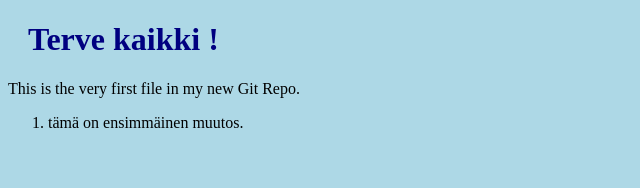
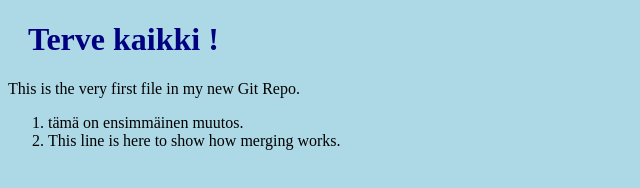
Before and after one commit to tommhan/hello-world, a plain HTML site: page index.html in a window 1280 px wide. Shown: the whole page, without its empty margins (0-640 px from the left). Drawn offline with Linux system fonts and the light colour scheme.

Commit message:
update index with emergency  fix

```diff
--- a/index.html
+++ b/index.html
@@ -12,6 +12,7 @@
 <p>This is the very first file in my new Git Repo.</p>
 <ol>
     <li>tämä on ensimmäinen muutos.</li>
+    <li>This line is here to show how merging works.</li>
 </ol>
 
 </body>
```
